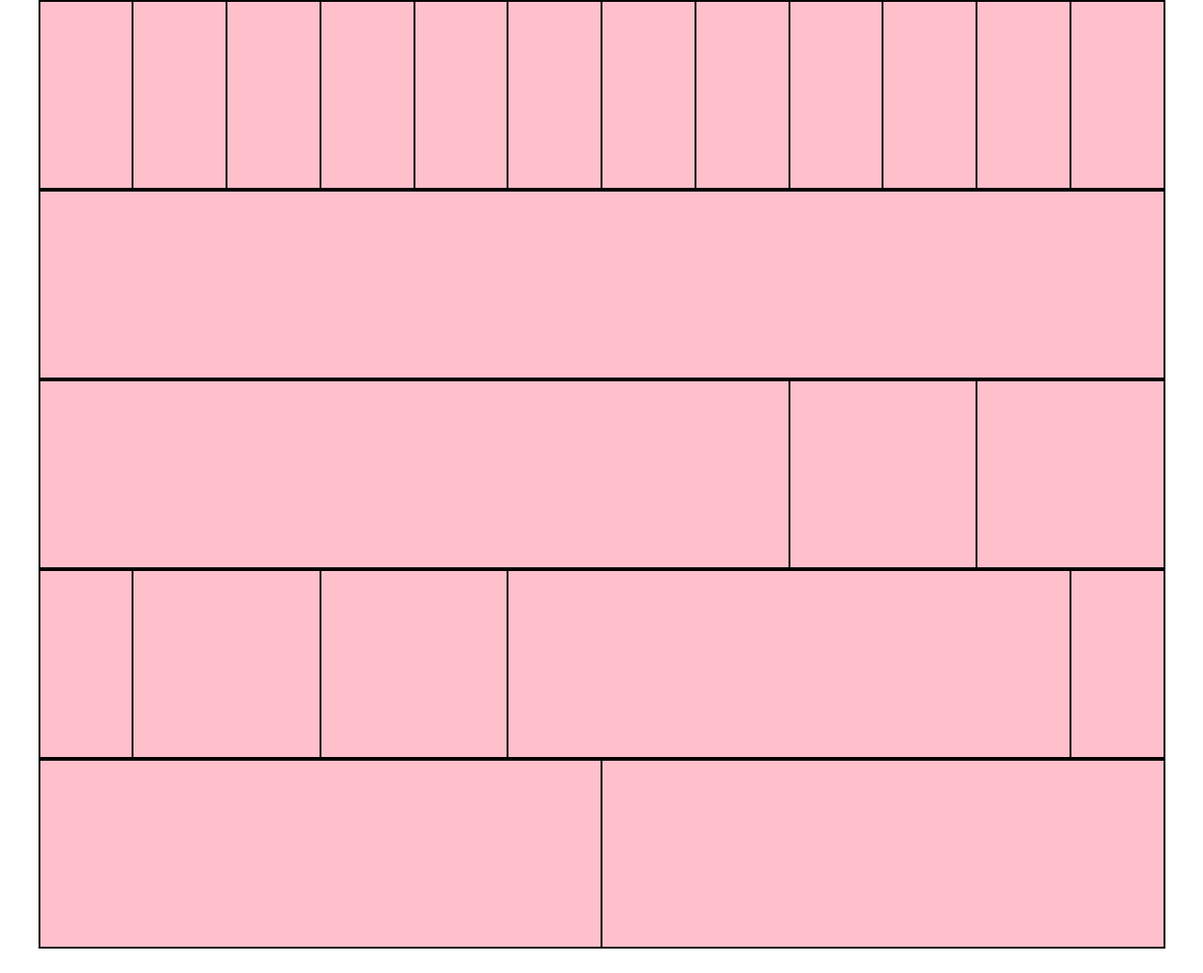
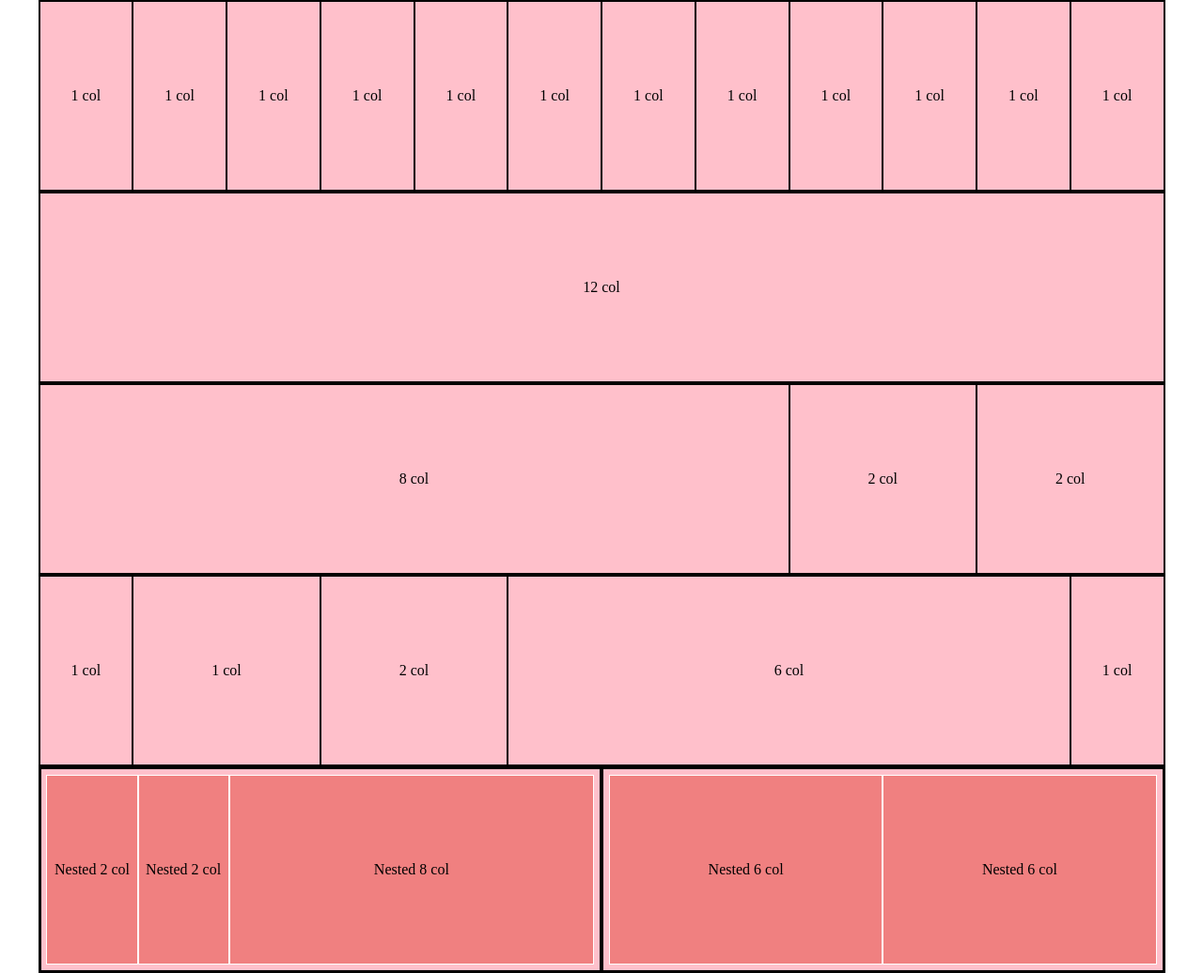
Before and after one commit to bosciu/html-css-12bool, a plain HTML site: page index.html in a window 1280 px wide. Shown: the whole page at 94% size. Before the commit the page ends 1010 px from the top, so only its background shows below. Drawn offline with Linux system fonts and the light colour scheme.

Commit message:
Completamento esercizio

```diff
--- a/css/12bool.css
+++ b/css/12bool.css
@@ -10,7 +10,14 @@
 .debug [class*="col-"] {
     height: 100%;
     min-height: 200px;
+    line-height: 200px;
     border: 1px solid black;
+    text-align: center;
+}
+
+.debug .nested>[class*="col-"] {
+    background-color: lightcoral;
+    border: 1px solid white;
 }
 
 
@@ -31,6 +38,10 @@
     content: "";
     display: table;
     clear: both;
+}
+
+.container.nested {
+    padding: 1%;
 }
 
 [class*="col-"] {
--- a/index.html
+++ b/index.html
@@ -12,41 +12,52 @@
 
 <body class="debug">
     <div class="container">
-        <div class="col-1"></div>
-        <div class="col-1"></div>
-        <div class="col-1"></div>
-        <div class="col-1"></div>
-        <div class="col-1"></div>
-        <div class="col-1"></div>
-        <div class="col-1"></div>
-        <div class="col-1"></div>
-        <div class="col-1"></div>
-        <div class="col-1"></div>
-        <div class="col-1"></div>
-        <div class="col-1"></div>
+        <div class="col-1">1 col</div>
+        <div class="col-1">1 col</div>
+        <div class="col-1">1 col</div>
+        <div class="col-1">1 col</div>
+        <div class="col-1">1 col</div>
+        <div class="col-1">1 col</div>
+        <div class="col-1">1 col</div>
+        <div class="col-1">1 col</div>
+        <div class="col-1">1 col</div>
+        <div class="col-1">1 col</div>
+        <div class="col-1">1 col</div>
+        <div class="col-1">1 col</div>
     </div>
 
     <div class="container">
-        <div class="col-12"></div>
+        <div class="col-12">12 col</div>
     </div>
 
     <div class="container">
-        <div class="col-8"></div>
-        <div class="col-2"></div>
-        <div class="col-2"></div>
+        <div class="col-8">8 col</div>
+        <div class="col-2">2 col</div>
+        <div class="col-2">2 col</div>
     </div>
 
     <div class="container">
-        <div class="col-1"></div>
-        <div class="col-2"></div>
-        <div class="col-2"></div>
-        <div class="col-6"></div>
-        <div class="col-1"></div>
+        <div class="col-1">1 col</div>
+        <div class="col-2">1 col</div>
+        <div class="col-2">2 col</div>
+        <div class="col-6">6 col</div>
+        <div class="col-1">1 col</div>
     </div>
 
     <div class="container">
-        <div class="col-6"></div>
-        <div class="col-6"></div>
+        <div class="col-6">
+            <div class="container nested">
+                <div class="col-2">Nested 2 col</div>
+                <div class="col-2">Nested 2 col</div>
+                <div class="col-8">Nested 8 col</div>
+            </div>
+        </div>
+        <div class="col-6">
+            <div class="container nested">
+                <div class="col-6">Nested 6 col</div>
+                <div class="col-6">Nested 6 col</div>
+            </div>
+        </div>
     </div>
 </body>
 
```
